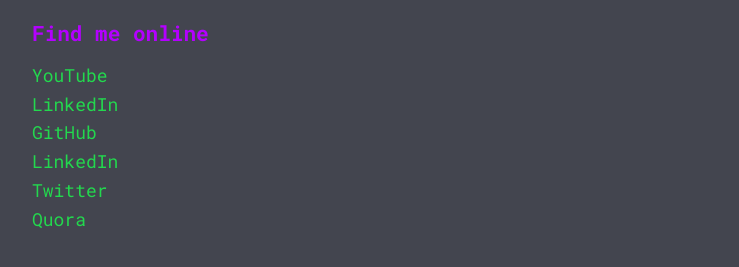
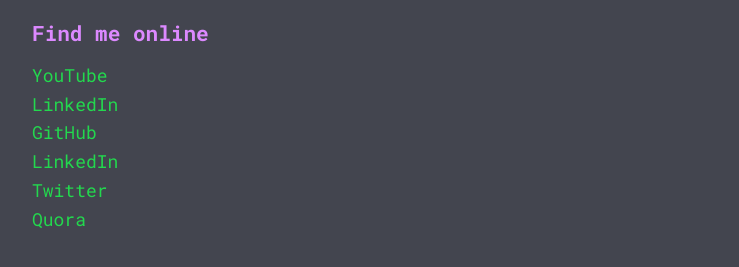
Before and after one commit to kjammes/personal-site, a plain HTML site: page index.html in a window 1280 px wide. Shown: the part 219-486 px from the top of the page, without its empty margins (257-996 px from the left). Drawn offline with Linux system fonts and the light colour scheme.

Commit message:
Changed the shade of purple to lighter variant

```diff
--- a/styles/style.css
+++ b/styles/style.css
@@ -8,8 +8,7 @@
 
 :root {
   --my-green: #23D84E;
-  --my-purple: #B400FF;
-  --my-light: #FEFEFE;
+  --my-purple: #dc89ff;
   --bg-color: #43454F;
 }
 
```
